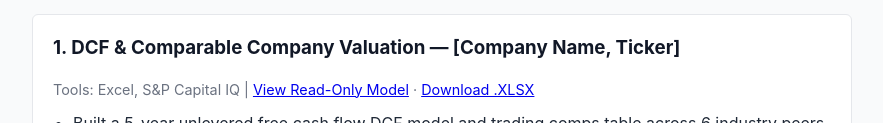
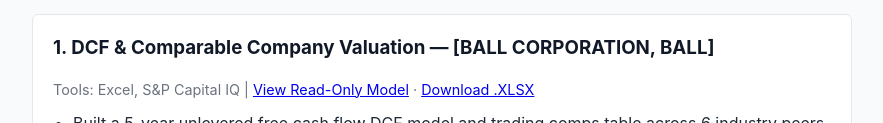
Before and after one commit to YashwardhanGadgil/YashwardhanGadgil.github.io, a plain HTML site: page index.html in a window 1280 px wide. Shown: the part 396-519 px from the top of the page, without its empty margins (198-1081 px from the left). Drawn offline with Linux system fonts and the light colour scheme.

Commit message:
Update index.html

```diff
--- a/index.html
+++ b/index.html
@@ -126,7 +126,7 @@
     <h2>Selected Projects & Models</h2>
 
     <div class="project">
-      <h3>1. DCF & Comparable Company Valuation — [Company Name, Ticker]</h3>
+      <h3>1. DCF & Comparable Company Valuation — [BALL CORPORATION, BALL]</h3>
       <p class="meta">Tools: Excel, S&P Capital IQ | <a href="#" target="_blank">View Read-Only Model</a> · <a href="#" target="_blank">Download .XLSX</a></p>
       <ul>
         <li>Built a 5-year unlevered free cash flow DCF model and trading comps table across 6 industry peers.</li>
```
